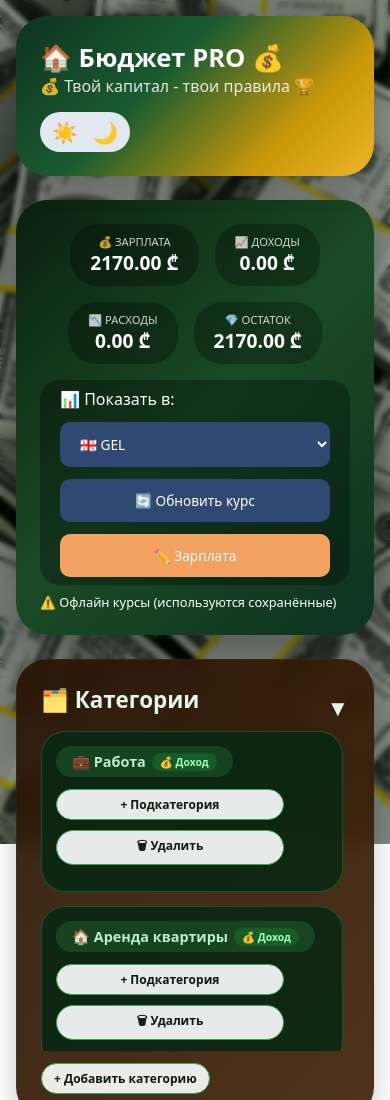
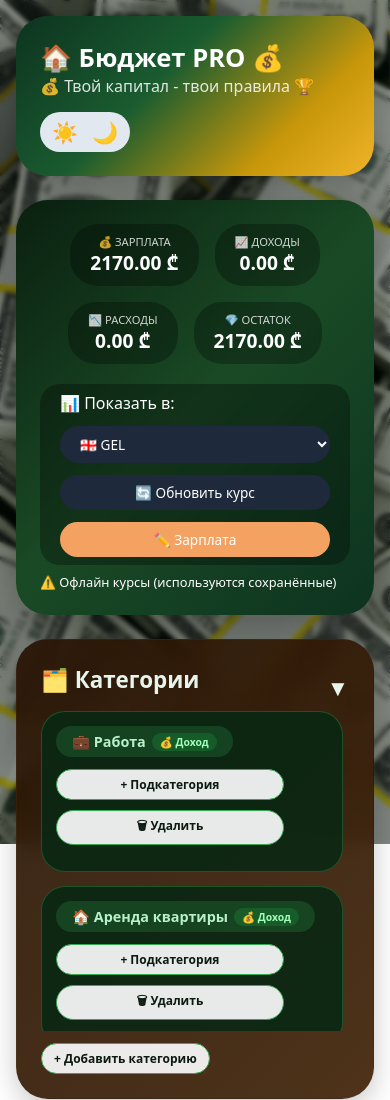
Before and after one commit to motserelia/BudgetPro, a plain HTML site: page index.html in a window 390 px wide. Shown: the top 1100 px of the page. Drawn offline with Linux system fonts and the light colour scheme; no server answers.

Commit message:
Update index.css

```diff
--- a/assets/css/index.css
+++ b/assets/css/index.css
@@ -329,7 +329,7 @@
         padding: 1.5rem;
         margin-bottom: 1.5rem;
       }
-       {
+      .balance-grid {
         display: flex;
         flex-wrap: wrap;
         justify-content: space-between;
@@ -372,10 +372,10 @@
       }
       .currency-selector select,
       .currency-selector button {
-        background: #2f4972;
+        background: #1e293b;
         border: none;
-        padding: 12px 16px;
-        border-radius: 10px;
+        padding: 8px 16px;
+        border-radius: 40px;
         color: white;
         font-weight: 500;
         cursor: pointer;
@@ -492,7 +492,7 @@
         background: #4a1a1a;
         color: #ff9e9e;
       }
-     @media (max-width: 800px) {
+      @media (max-width: 800px) {
   .desktop-table {
     display: none;
   }
@@ -513,10 +513,11 @@
   }
   .balance-grid {
     flex-direction: column;
+    gap: 20px;          /* ← вот это главное: задаёт расстояние между блоками */
   }
   .balance-items {
     justify-content: center;
-    margin-bottom: 16px;   /* добавлено */
+    /* margin-bottom: 16px;  ← можно убрать, теперь не нужно */
   }
   .balance-item {
     flex: 0 0 auto;
@@ -706,7 +707,7 @@
         overflow-y: auto;
       }
       .calc-display {
-       /* background: var(--input-bg);*/
+      /*  background: var(--input-bg); */
         padding: 12px;
         border-radius: 28px;
         text-align: right;
@@ -995,7 +996,7 @@
         margin-top: 8px;
       }
 
-/* Увеличиваем расстояние между элементами в калькуляторе */
+      /* Увеличиваем расстояние между элементами в калькуляторе */
 .tool-box > div:first-child {
   gap: 20px;          /* промежуток между заголовком и кнопкой */
   margin-bottom: 12px; /* отступ от этой строки до блока истории */
```
